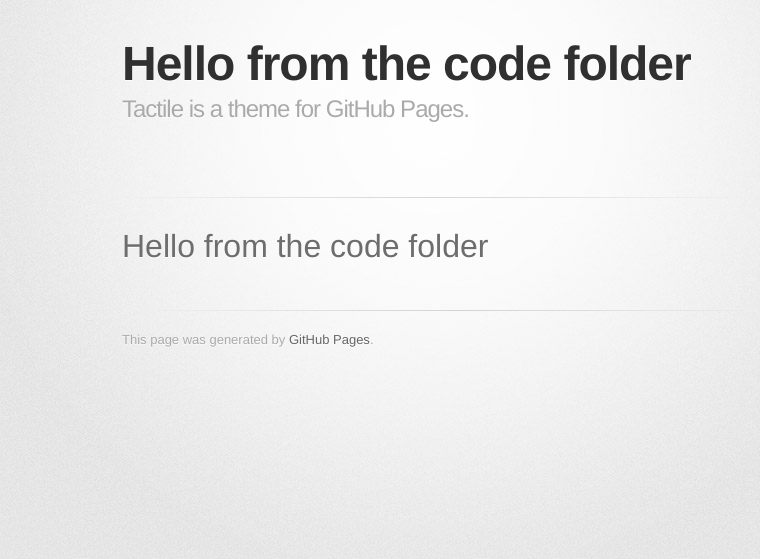
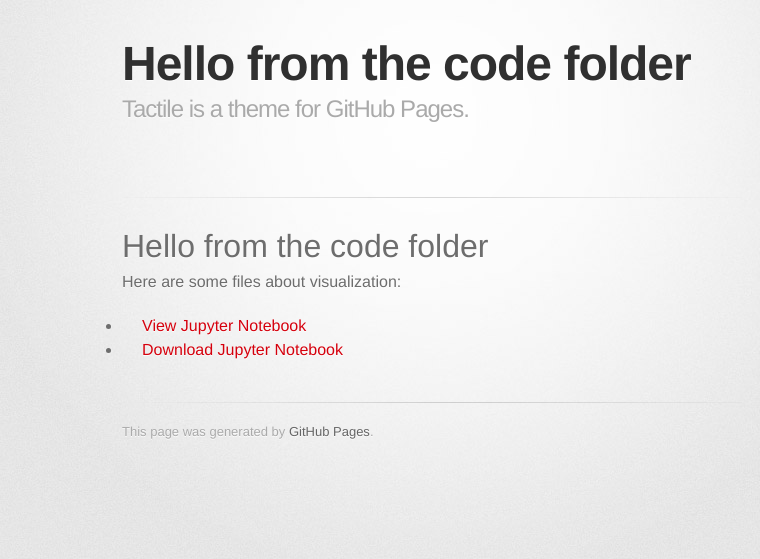
Before and after one commit to mason-msba/mason-msba.github.io, a Jekyll site: the page built from code/index.md, in a window 1280 px wide. Shown: the top 559 px of the page, without its empty margins (208-968 px from the left). Built offline with Jekyll 4.4.1, drawn with Linux system fonts in a browser that asks for light colours; some web fonts are replaced; our own code applies the rules of GitHub Pages for plain Markdown files.

Commit message:
Update index.md

```diff
--- a/code/index.md
+++ b/code/index.md
@@ -1 +1,5 @@
 # Hello from the code folder
+
+Here are some files about visualization:
+- [View Jupyter Notebook](MatplotlibGraphExamplesS1.html)
+- [Download Jupyter Notebook](MatplotlibGraphExamplesS1.ipynb)
```
